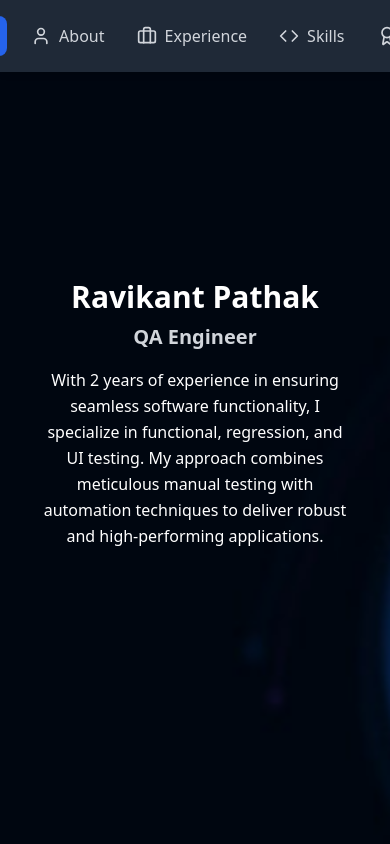
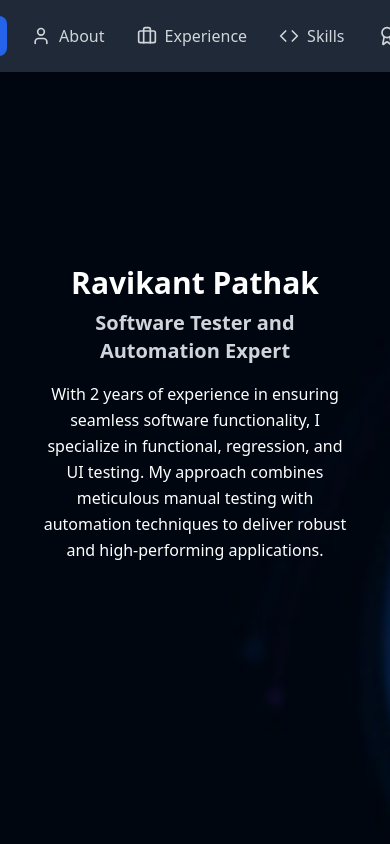
Before and after one commit to deadPoolCloud/ravikant-portfolio, a React (Create React App) app: page / in a window 390 px wide. Shown: the top 844 px of the page. Built offline with nearby package versions, Linux system fonts and the light colour scheme.

Commit message:
Enhanced phone ui

```diff
--- a/src/App.css
+++ b/src/App.css
@@ -46,11 +46,13 @@ html {
   font-size: 16px;
 }
 
-@media screen and (max-width: 768px) {
-  html {
+@media (max-width: 768px) {
+  .nav-item {
     font-size: 14px;
+    padding: 8px 12px;
   }
 }
+
 
 /* Responsive Images and Media */
 img, video, iframe {
--- a/src/App.js
+++ b/src/App.js
@@ -104,7 +104,7 @@ function App() {
             Ravikant Pathak
           </h1>
           <h2 className="text-xl md:text-2xl font-semibold mb-4 text-gray-300">
-      QA Engineer
+            Software Tester and Automation Expert
           </h2>
           <p className="text-white mb-4 text-base md:text-lg leading-relaxed">
             With 2 years of experience in ensuring seamless software functionality,
@@ -114,8 +114,6 @@ function App() {
           </p>
         </div>
       </div>
-
-
 
       <div ref={aboutRef} className="min-h-screen bg-gray-900 p-8">
         <h2 className="text-4xl font-bold text-white mb-6">About Me</h2>
@@ -150,17 +148,13 @@ function App() {
             <img
               src={profileImage}
               alt="Profile"
-        className="w-[80%] h-[90%] object-cover rounded-lg"
+              className="w-[60%] h-[90%] object-cover rounded-lg"
+
               style={{ objectFit: 'cover' }}
             />
           </div>
         </div>
       </div>
-
-
-
-
-
 
       <div ref={experienceRef} className="min-h-screen bg-gray-800 p-8">
         <h2 className="text-4xl font-bold text-white mb-6">Work Experience</h2>
@@ -172,6 +166,7 @@ function App() {
         <ul className="text-gray-300">
           <li>Manual Testing</li>
           <li>Test Automation</li>
+          <li>Selenium, JUnit, TestNG</li>
         </ul>
       </div>
 
```
Lines whose indentation alone changed are shown as unchanged.
